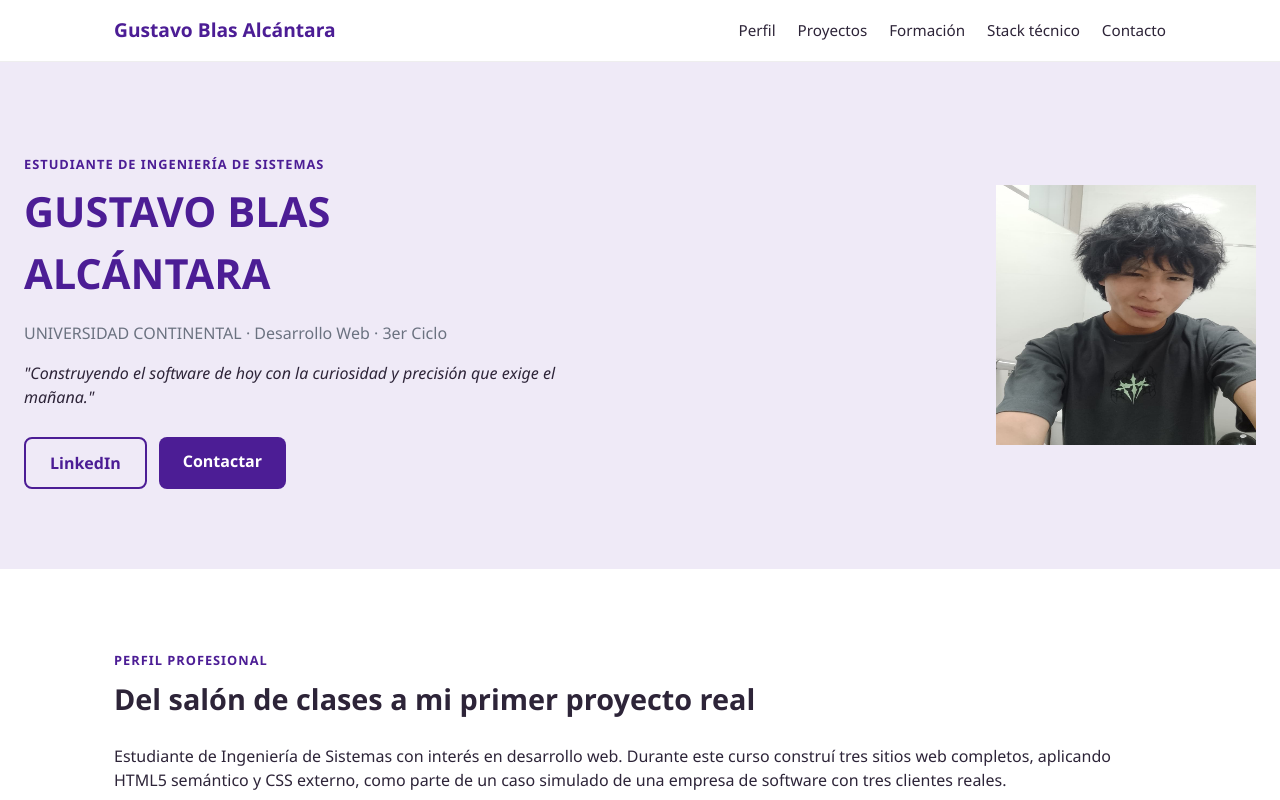
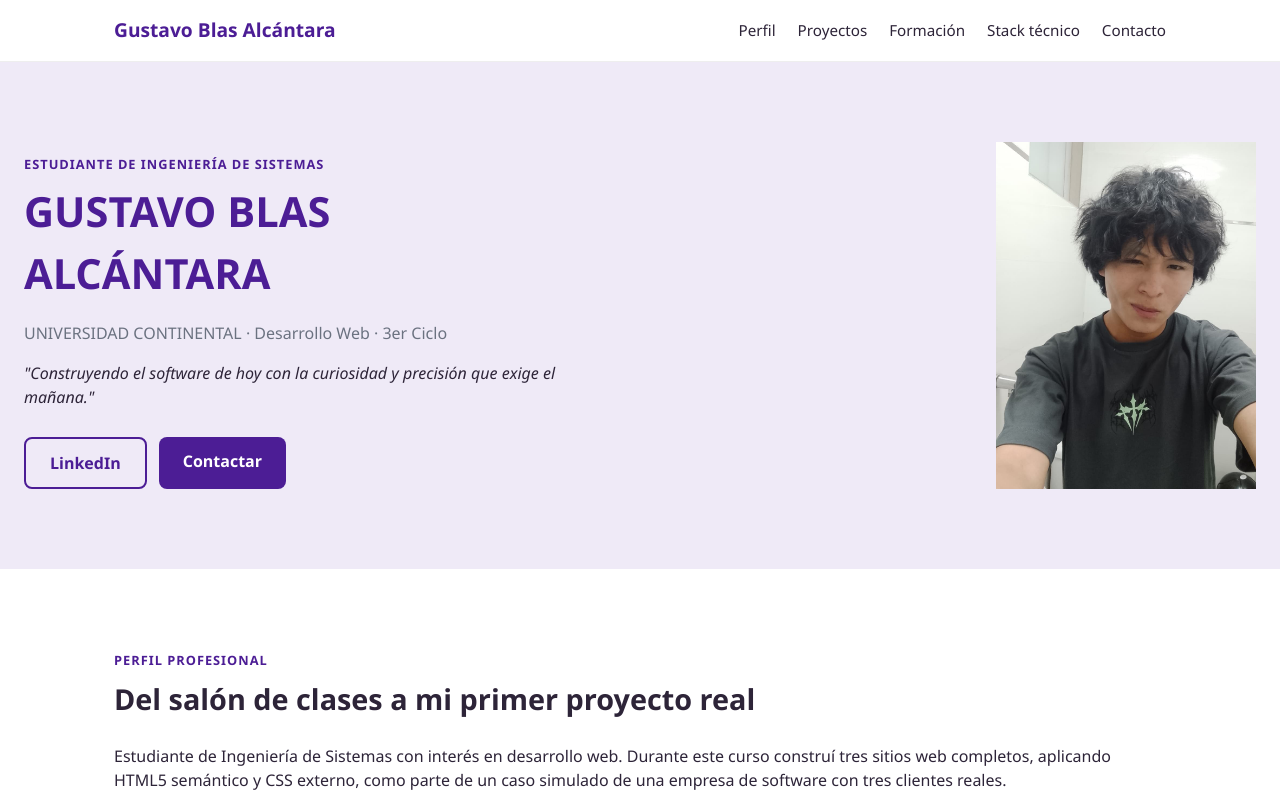
Before and after one commit to gustavoblasalcantara-jpg/S2_practica-_html_nativo, a plain HTML site: page index.html in a window 1280 px wide. Shown: the top 800 px of the page. Drawn offline with Linux system fonts and the light colour scheme.

Commit message:
Corregida proporcion de la foto de perfil

```diff
--- a/index.html
+++ b/index.html
@@ -37,7 +37,7 @@
                     <a href="#contacto" class="btn btn-solido">Contactar</a>
                 </div>
             </div>
-            <img src="html/mi-foto.jpeg" alt="Foto de perfil de Gustavo" width="260" height="260">
+            <img src="html/mi-foto.jpeg" alt="Foto de perfil de Gustavo" width="260">
         </section>
 
         <!-- ========== PERFIL PROFESIONAL ========== -->
```
